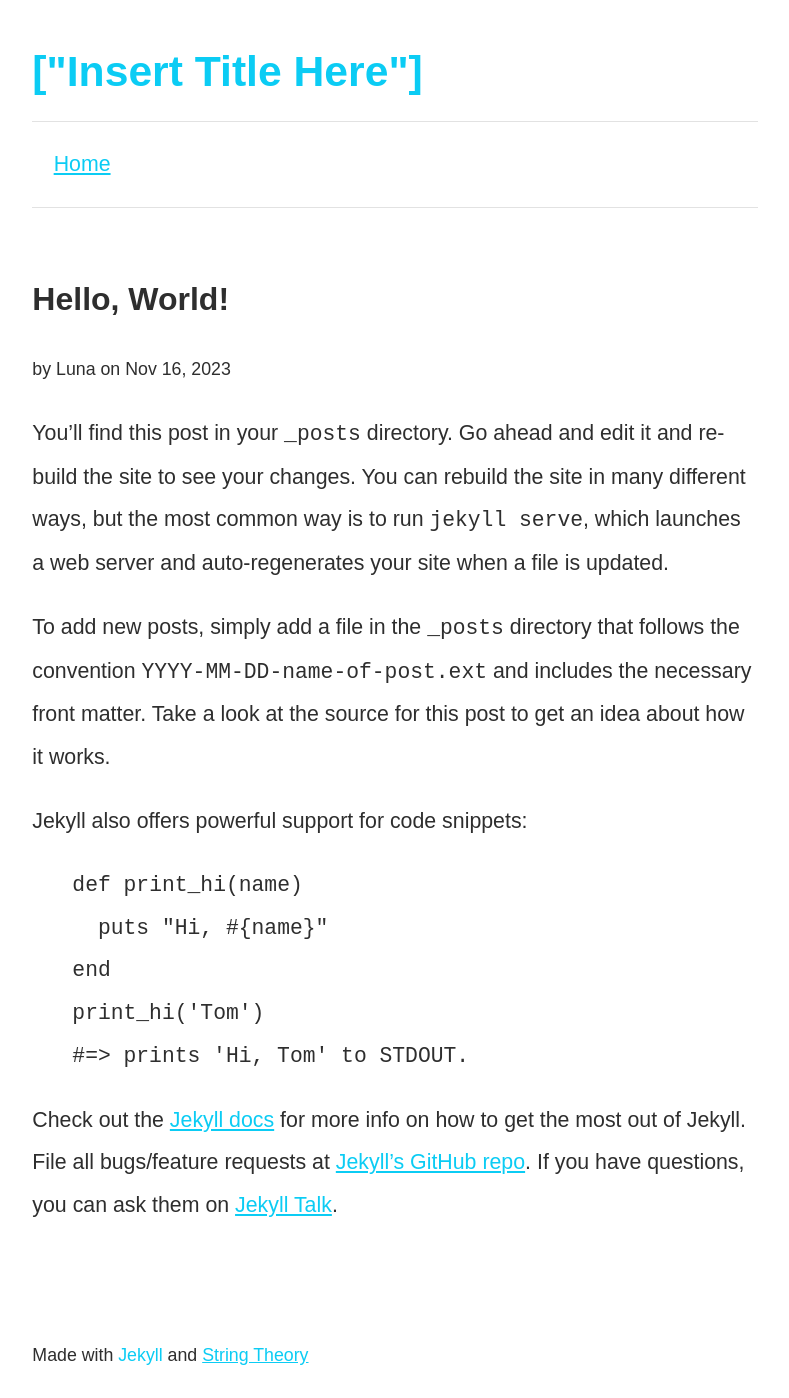
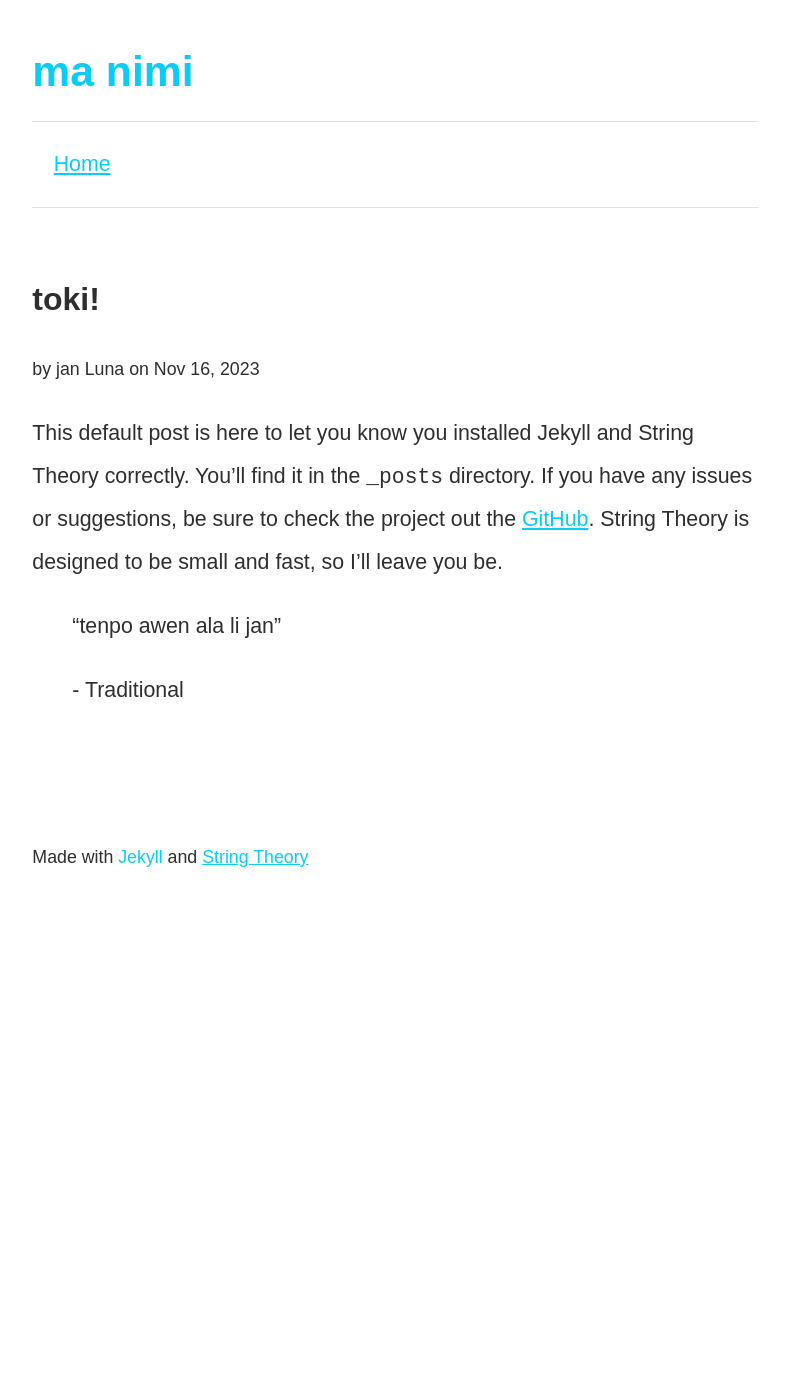
Before and after one commit to LunaRoseManor/jekyll-string-theory, a Jekyll site: the page built from _posts/2023-11-16-hello-world.md, in a window 1280 px wide. Shown: the whole page, without its empty margins (245-1034 px from the left). Built offline with Jekyll 4.4.1, drawn with Linux system fonts in a browser that asks for light colours; after the commit the page ends 900 px from its top, so only the background shows below that.

Commit message:
Add toki pona

```diff
--- a/_config.yml
+++ b/_config.yml
@@ -1,2 +1,2 @@
-title: [Insert Title Here]
-author: Jane Doe
+title: ma nimi
+author: jan Jondo
--- a/_posts/2023-11-16-hello-world.md
+++ b/_posts/2023-11-16-hello-world.md
@@ -1,24 +1,15 @@
 ---
 layout: post
-title: Hello, World!
-author: Luna
+title: toki!
+author: jan Luna
 ---
-You’ll find this post in your `_posts` directory. Go ahead and edit it and re-build the site to see your changes. You can rebuild the site in many different ways, but the most common way is to run `jekyll serve`, which launches a web server and auto-regenerates your site when a file is updated.
 
-To add new posts, simply add a file in the `_posts` directory that follows the convention `YYYY-MM-DD-name-of-post.ext` and includes the necessary front matter. Take a look at the source for this post to get an idea about how it works.
+This default post is here to let you know you installed Jekyll and String Theory
+correctly. You'll find it in the `_posts` directory. If you have any issues or
+suggestions, be sure to check the project out the
+[GitHub](https://github.com/LunaRoseManor/jekyll-string-theory).
+String Theory is designed to be small and fast, so I'll leave you be.
 
-Jekyll also offers powerful support for code snippets:
+> "tenpo awen ala li jan"
 
-{% highlight ruby %}
-def print_hi(name)
-  puts "Hi, #{name}"
-end
-print_hi('Tom')
-#=> prints 'Hi, Tom' to STDOUT.
-{% endhighlight %}
-
-Check out the [Jekyll docs][jekyll-docs] for more info on how to get the most out of Jekyll. File all bugs/feature requests at [Jekyll’s GitHub repo][jekyll-gh]. If you have questions, you can ask them on [Jekyll Talk][jekyll-talk].
-
-[jekyll-docs]: http://jekyllrb.com/docs/home
-[jekyll-gh]:   https://github.com/jekyll/jekyll
-[jekyll-talk]: https://talk.jekyllrb.com/
+> \- Traditional
```
